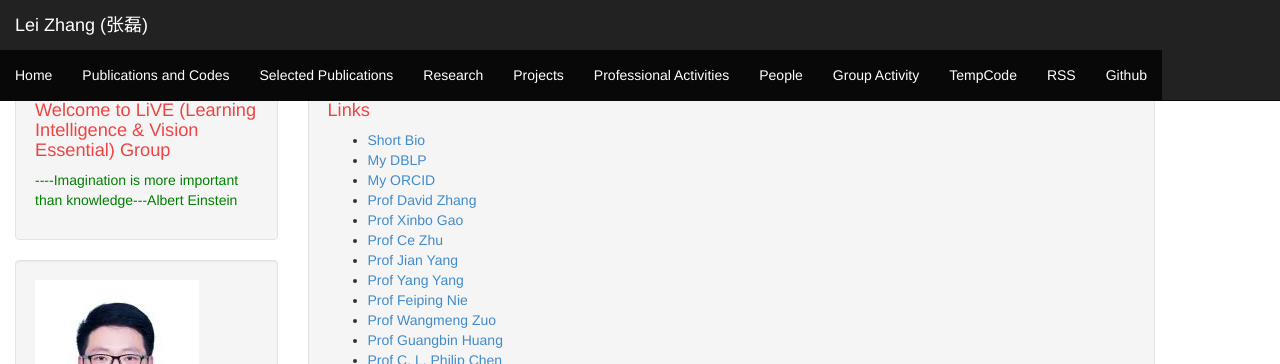
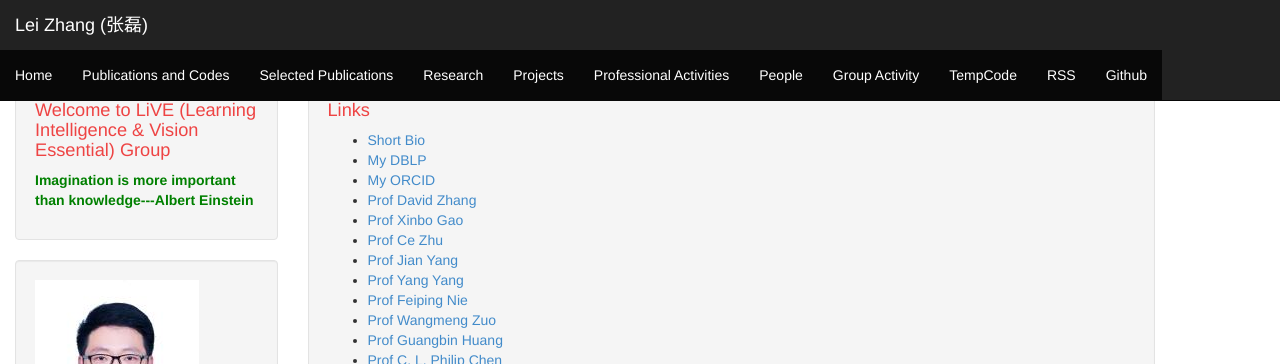
Before and after one commit to DrLeiZhang/website, a Jekyll site: the page built from links.html, in a window 1280 px wide and 900 px high. Shown: the top 364 px of the window. Built offline with Jekyll 4.4.1, drawn with Linux system fonts in a browser that asks for light colours; Markdown is read by kramdown in place of the engine named in the settings.

Commit message:
Update _config.yml

```diff
--- a/_config.yml
+++ b/_config.yml
@@ -1,7 +1,7 @@
 # Jekyll configuration
 name: Lei Zhang (张磊)
 
-description: <h1>Welcome to LiVE (Learning Intelligence & Vision Essential) Group</h1><p style="color:green;">----Imagination is more important than knowledge---Albert Einstein</p>
+description: <h1>Welcome to LiVE (Learning Intelligence & Vision Essential) Group</h1><p style="color:green;"><B>Imagination is more important than knowledge---Albert Einstein</B></p>
 
 # url is currently only used only for the RSS feed in feed.xml
 url: http://www.leizhang.tk
```
